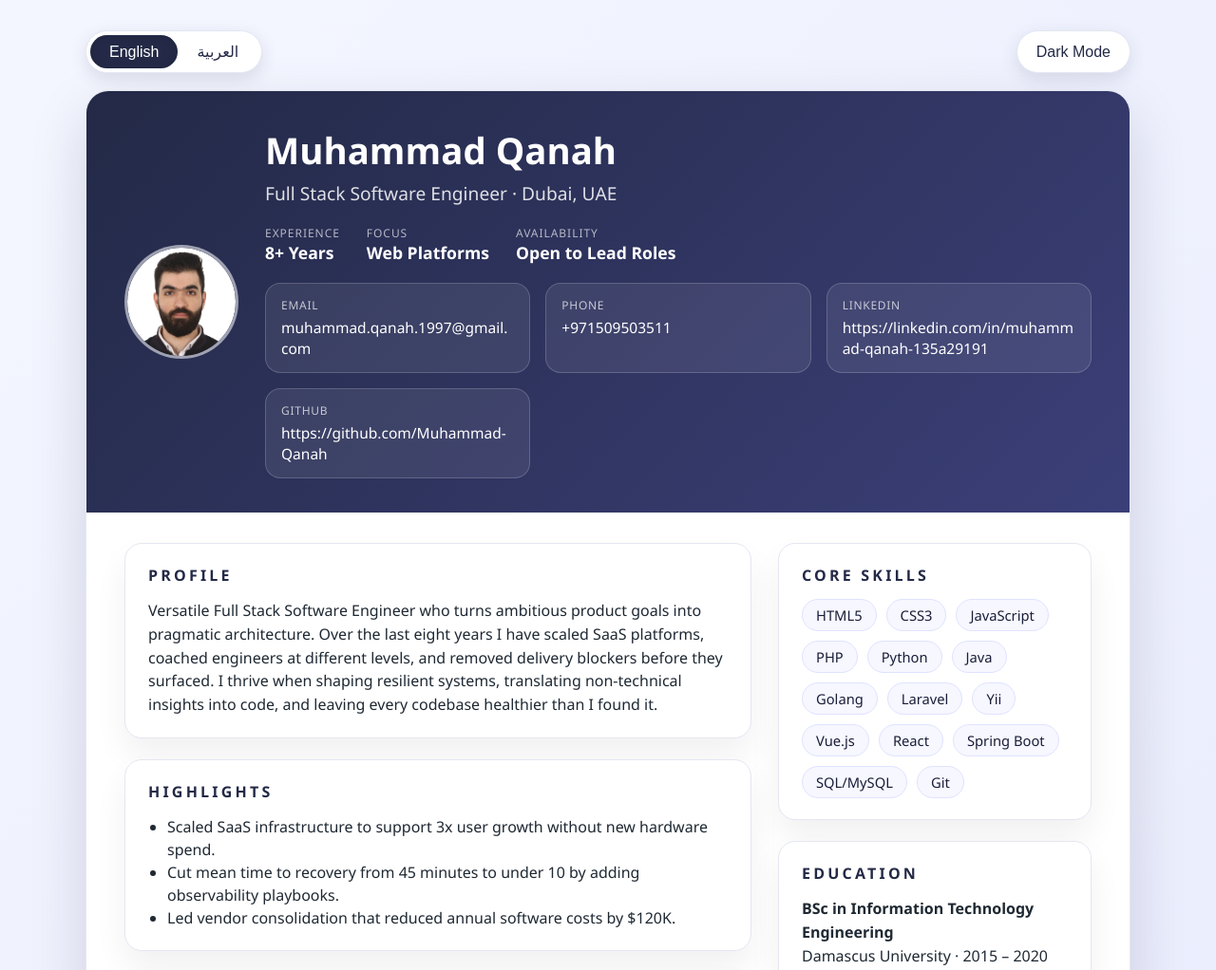
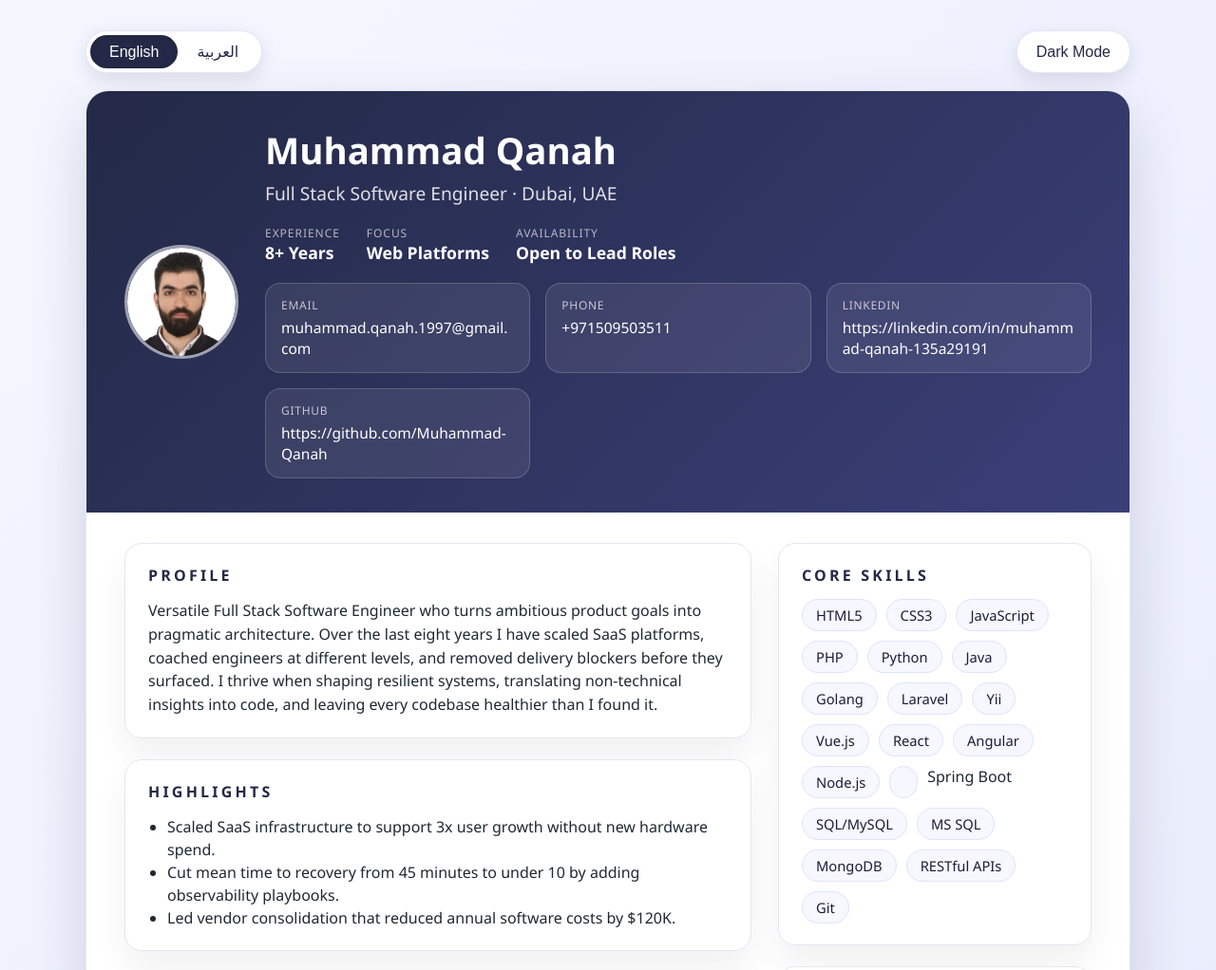
Before and after one commit to muhammad-Qanah/muhammad-qanah.github.io, a plain HTML site: page index.html in a window 1280 px wide. Shown: the top 1022 px of the page at 95% size. Drawn offline with Linux system fonts and the light colour scheme.

Commit message:
Add Angular, Node.js, MS SQL, MongoDB, and RESTful APIs to skills section

```diff
--- a/index.html
+++ b/index.html
@@ -639,7 +639,7 @@
         <section class="cv-card">
           <h3>Core Skills</h3>
           <div class="cv-tag-grid">
-            <span>HTML5</span><span>CSS3</span><span>JavaScript</span><span>PHP</span><span>Python</span><span>Java</span><span>Golang</span><span>Laravel</span><span>Yii</span><span>Vue.js</span><span>React</span><span>Spring Boot</span><span>SQL/MySQL</span><span>Git</span>
+            <span>HTML5</span><span>CSS3</span><span>JavaScript</span><span>PHP</span><span>Python</span><span>Java</span><span>Golang</span><span>Laravel</span><span>Yii</span><span>Vue.js</span><span>React</span><span>Angular</span><span>Node.js</span><span></span>Spring Boot</span><span>SQL/MySQL</span><span>MS SQL</span><span>MongoDB</span><span>RESTful APIs</span><span>Git</span>
           </div>
         </section>
         <section class="cv-card">
@@ -854,7 +854,7 @@
         <section class="cv-card">
           <h3>المهارات</h3>
           <div class="cv-tag-grid">
-            <span>HTML5</span><span>CSS3</span><span>جافاسكريبت</span><span>PHP</span><span>بايثون</span><span>جافا</span><span>جولانج</span><span>لارافيل</span><span>يي</span><span>Vue.js</span><span>React</span><span>Spring Boot</span><span>SQL/MySQL</span><span>Git</span>
+            <span>HTML5</span><span>CSS3</span><span>جافاسكريبت</span><span>PHP</span><span>بايثون</span><span>جافا</span><span>جولانج</span><span>لارافيل</span><span>يي</span><span>Vue.js</span><span>React</span><span>Angular</span><span>Node.js</span><span>Spring Boot</span><span>SQL/MySQL</span><span>MS SQL</span><span>MongoDB</span><span>RESTful APIs</span><span>Git</span>
           </div>
         </section>
         <section class="cv-card">
```
